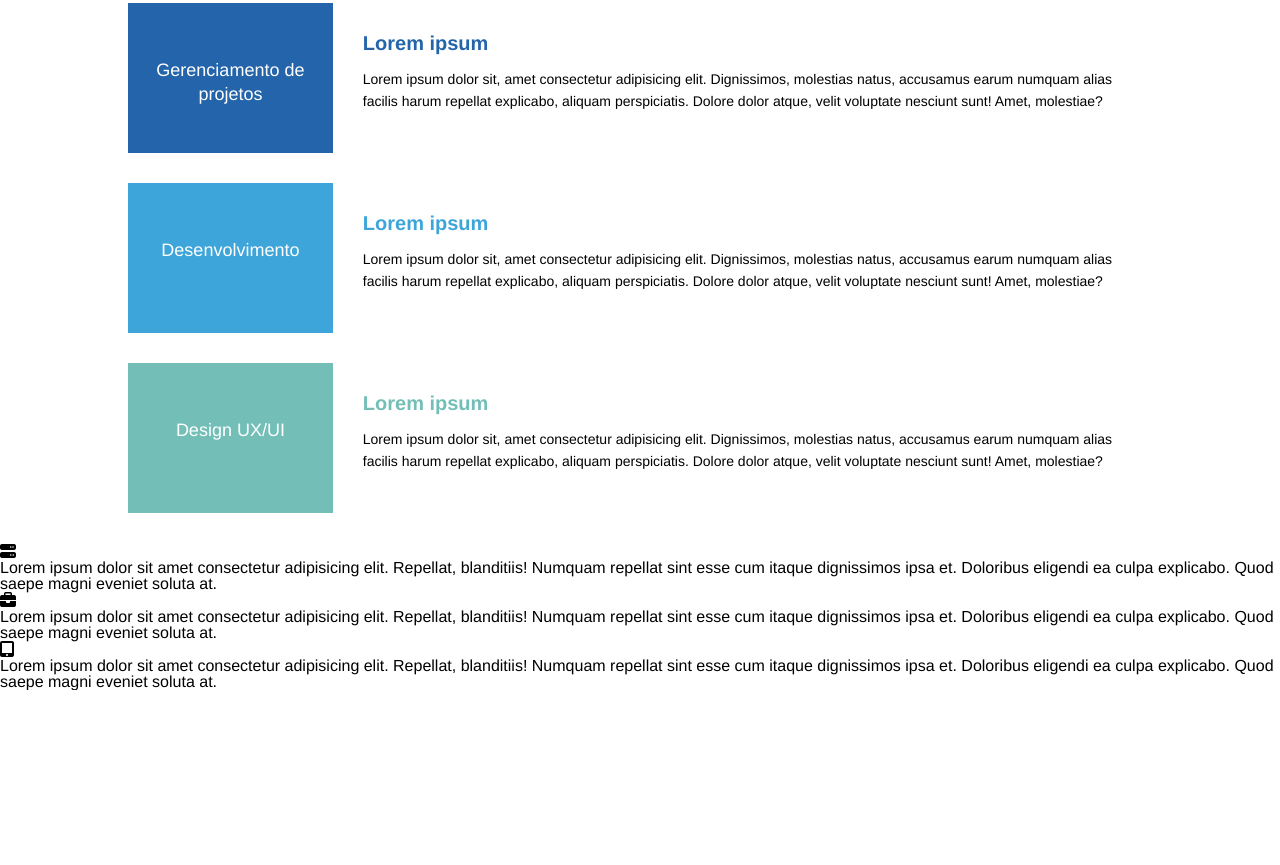
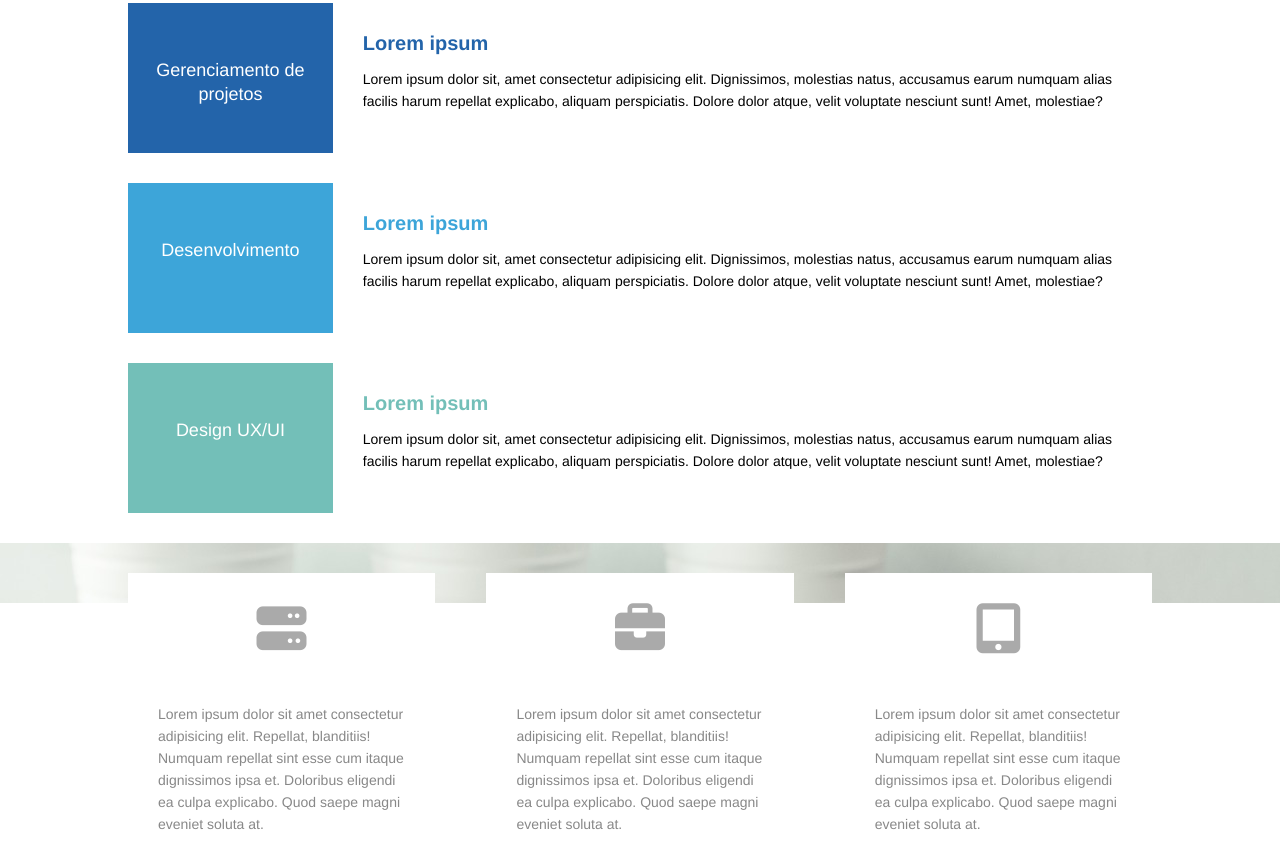
Before and after one commit to GabrielCCrispi/HTML-CSS, a plain HTML site: page Projeto_3/index.html in a window 1280 px wide. Shown: the part 627-1492 px from the top of the page. Before the commit the page ends 1317 px from the top, so only its background shows below. Drawn offline with Linux system fonts and the light colour scheme.

Commit message:
Finalizando CSS especialidades

```diff
--- a/Projeto_3/CSS/styles.css
+++ b/Projeto_3/CSS/styles.css
@@ -163,3 +163,43 @@ html {
 #design-box {
     background-color: #73bfb8;
 }
+
+/* Sobre empresa */
+.footer-container {
+    background-image: url(../img/rodape.jpg);
+    background-position: center;
+}
+
+.about-container {
+    max-width: 1200px;
+    padding: 30px 10%;
+    position: relative;
+    clear: both;
+}
+
+.about-card {
+    float: left;
+    width: 30%;
+    padding: 30px;
+    background-color: #FFF;
+    text-align: center;
+    box-sizing: border-box;
+}
+
+.middle-card {
+    margin-left: 5%;
+    margin-right: 5%;
+}
+
+.about-card i {
+    font-size: 50px;
+    color: #AAA;
+}
+
+.about-card p {
+    margin-top: 50px;
+    font-size: 14px;
+    line-height: 22px;
+    color: #888;
+    text-align: left;
+}
--- a/Projeto_3/index.html
+++ b/Projeto_3/index.html
@@ -72,17 +72,15 @@
                      <i class="fas fa-server"></i>
                      <p>Lorem ipsum dolor sit amet consectetur adipisicing elit. Repellat, blanditiis! Numquam repellat sint esse cum itaque dignissimos ipsa et. Doloribus eligendi ea culpa explicabo. Quod saepe magni eveniet soluta at.</p>
                   </div>
-               <div class="about-container">
                   <div class="about-card middle-card">
                      <i class="fas fa-briefcase"></i>
                      <p>Lorem ipsum dolor sit amet consectetur adipisicing elit. Repellat, blanditiis! Numquam repellat sint esse cum itaque dignissimos ipsa et. Doloribus eligendi ea culpa explicabo. Quod saepe magni eveniet soluta at.</p>
                   </div>
-               </div>
-               <div class="about-container">
                   <div class="about-card">
                      <i class="fas fa-tablet-alt"></i>
                      <p>Lorem ipsum dolor sit amet consectetur adipisicing elit. Repellat, blanditiis! Numquam repellat sint esse cum itaque dignissimos ipsa et. Doloribus eligendi ea culpa explicabo. Quod saepe magni eveniet soluta at.</p>
                   </div>
+               </div>
             </section>
 
          </div>
```
